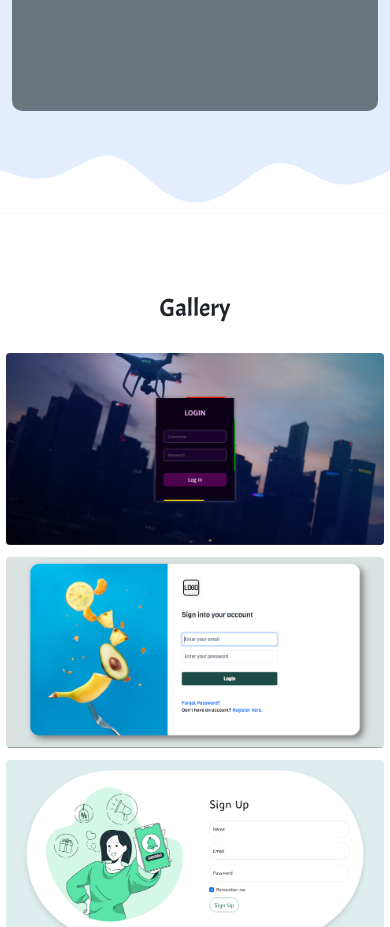
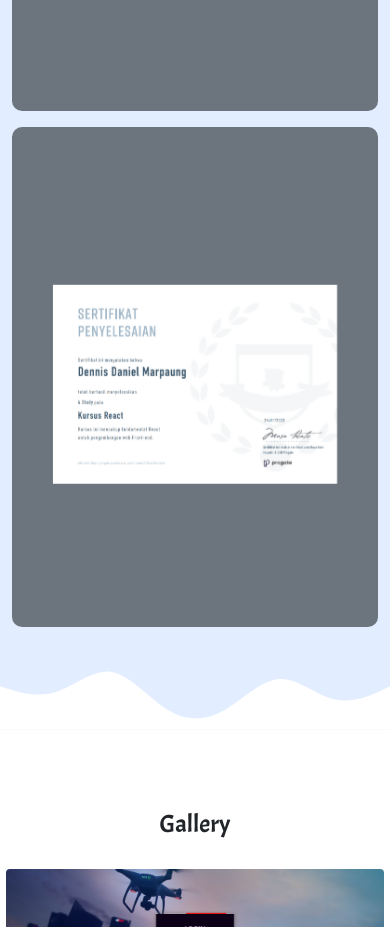
Before and after one commit to danjkd/danjkd.github.io, a plain HTML site: page index.html in a window 390 px wide. Shown: the part 9320-10247 px from the top of the page. Drawn offline with nearby package versions, Linux system fonts and the light colour scheme.

Commit message:
add react progate certification

```diff
--- a/index.html
+++ b/index.html
@@ -251,6 +251,13 @@
               <a href="https://progate.com/" target="_blank" class="btn btn-light keyboard-detail-button">Show Details</a>
             </div>
         </div>
+        <div class="col-md-6 col-lg-4 mb-3">
+          <div class="keyboard-box">
+            <h4 class="keyboard-name">React</h4>
+            <img src="img/keyboards/progate_react.png" alt="fcc-certificate-image" class="keyboard-img" loading="lazy">
+            <a href="https://progate.com/" target="_blank" class="btn btn-light keyboard-detail-button">Show Details</a>
+          </div>
+      </div>
         </div>
       </section>
 
```
Also changed, not shown: img/keyboards/progate_react.png (added).
